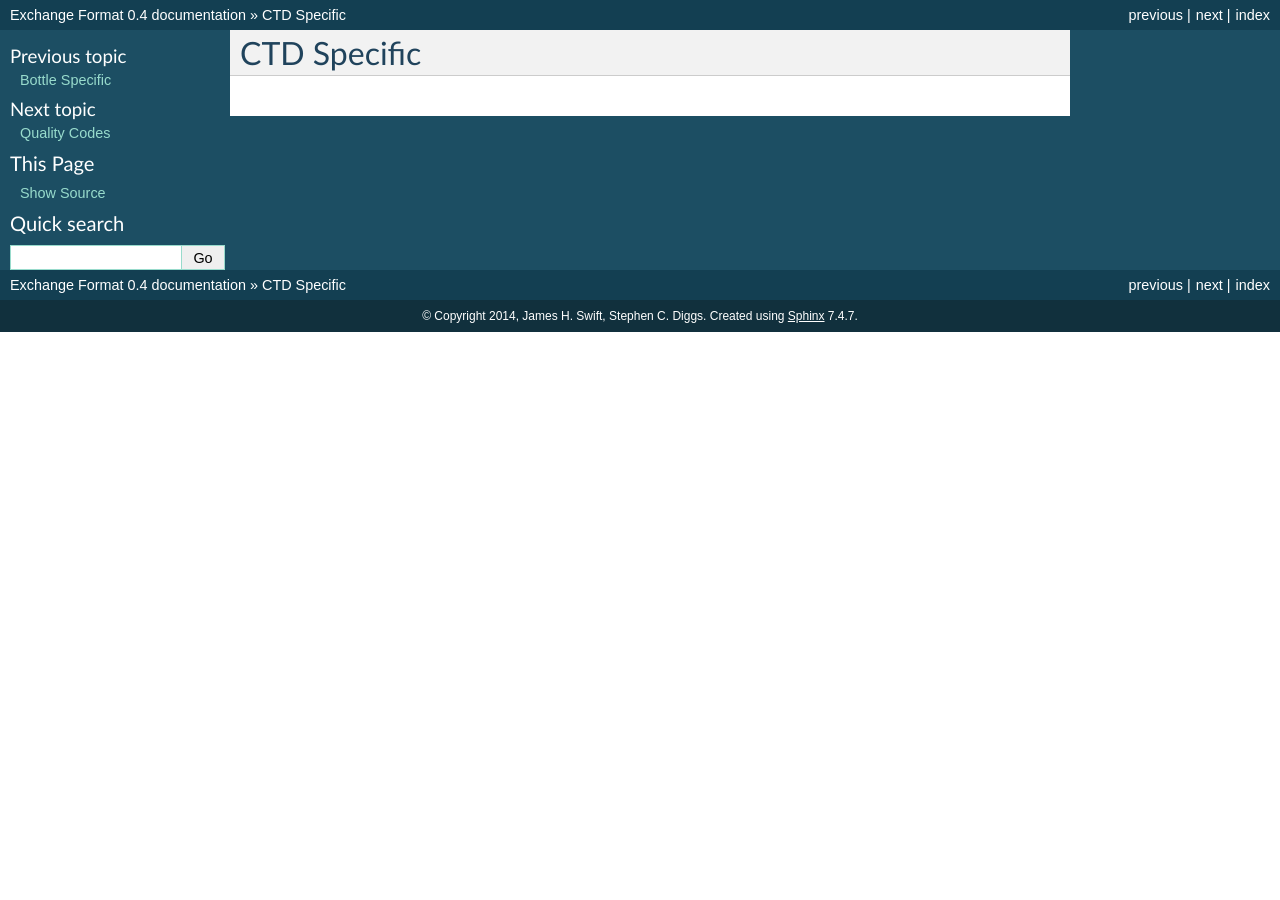
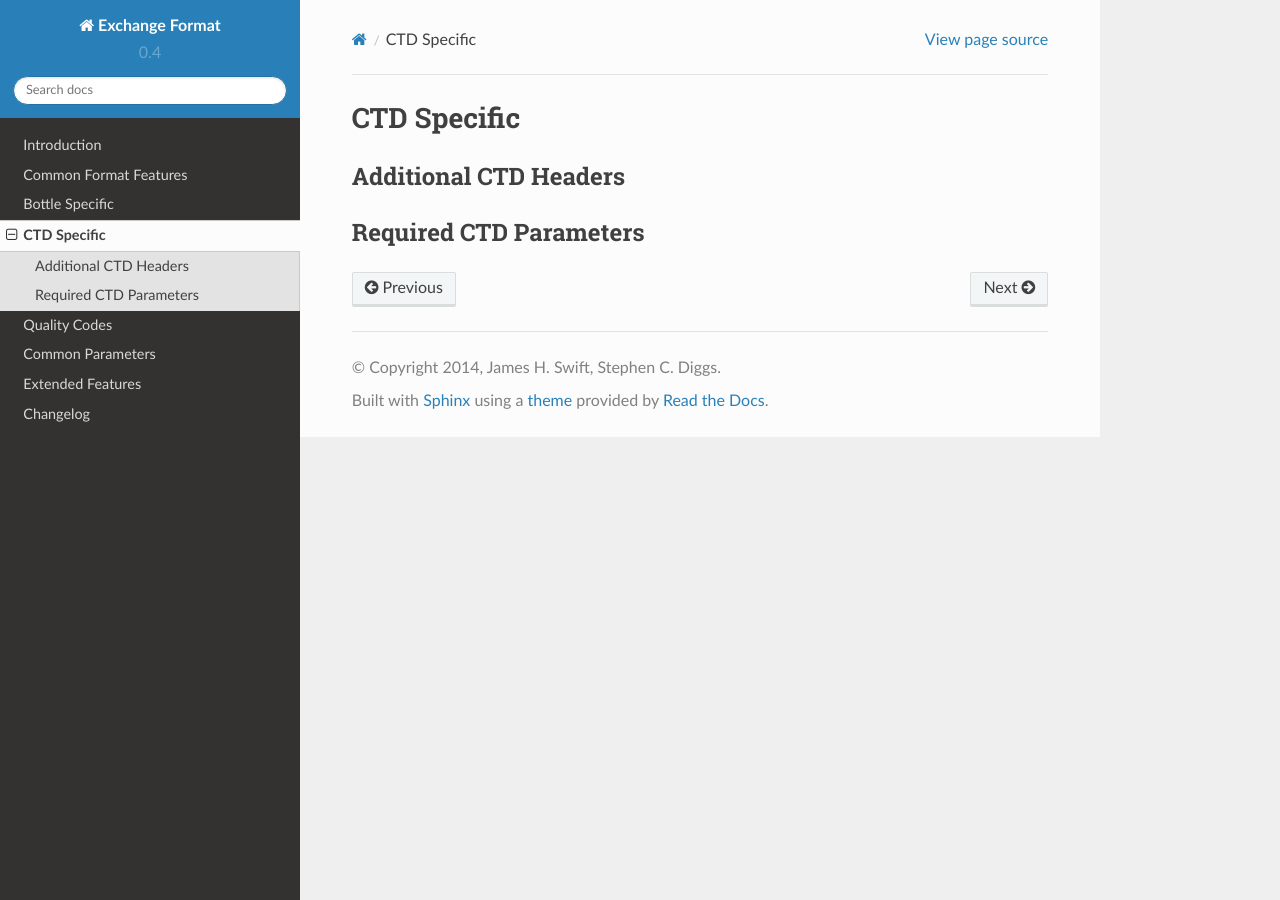
Before and after one commit to cchdo/exchange, a Sphinx documentation site: the page built from docs/ctd.rst, in a window 1280 px wide. Built offline with Sphinx 7.4.7 and the Read the Docs theme 2.0.0, drawn with Linux system fonts in a browser that asks for light colours.

Commit message:
finish (draft) of parameter and unit lines

```diff
--- a/docs/bottle.rst
+++ b/docs/bottle.rst
@@ -1,2 +1,7 @@
 Bottle Specific
 ===============
+
+.. _bottle required headers:
+
+Required Bottle Parameters
+--------------------------
--- a/docs/conf.py
+++ b/docs/conf.py
@@ -100,7 +100,7 @@
 
 # The theme to use for HTML and HTML Help pages.  See the documentation for
 # a list of builtin themes.
-html_theme = 'default'
+html_theme = 'sphinx_rtd_theme'
 
 # Theme options are theme-specific and customize the look and feel of a theme
 # further.  For a list of options available for each theme, see the
@@ -108,7 +108,7 @@
 #html_theme_options = {}
 
 # Add any paths that contain custom themes here, relative to this directory.
-#html_theme_path = []
+html_theme_path = ['../../../src/sphinx_rtd_theme/']
 
 # The name for this set of Sphinx documents.  If None, it defaults to
 # "<project> v<release> documentation".
--- a/docs/ctd.rst
+++ b/docs/ctd.rst
@@ -2,3 +2,13 @@
 
 CTD Specific
 ============
+
+.. _CTD Specific Headers:
+
+Additional CTD Headers
+----------------------
+
+.. _CTD required headers:
+
+Required CTD Parameters
+-----------------------
--- a/docs/quality.rst
+++ b/docs/quality.rst
@@ -1,3 +1,5 @@
+.. _Quality Codes:
+
 Quality Codes
 =============
 
```
Also changed, not shown: docs/common.rst (+34 -1 lines).
